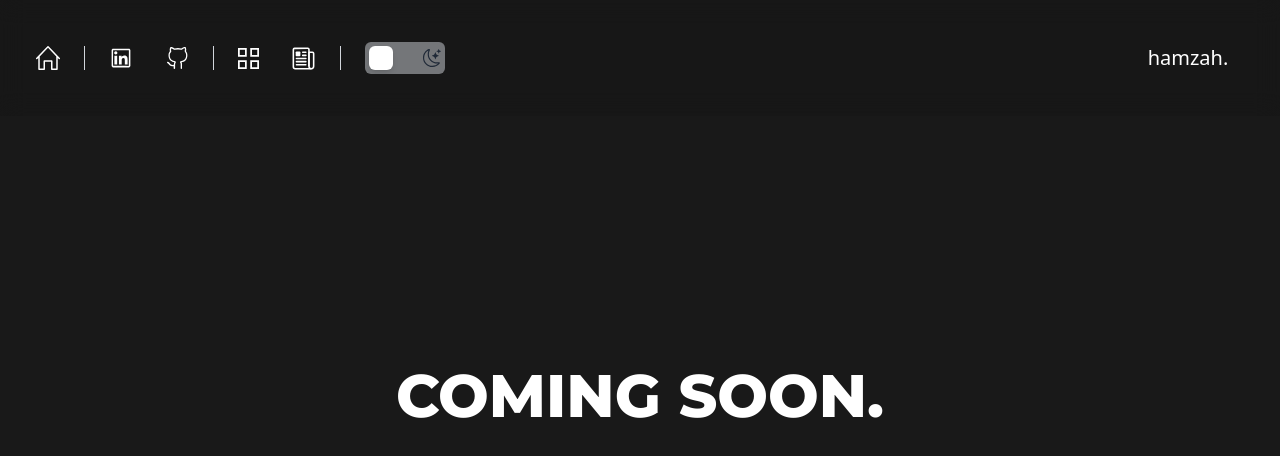
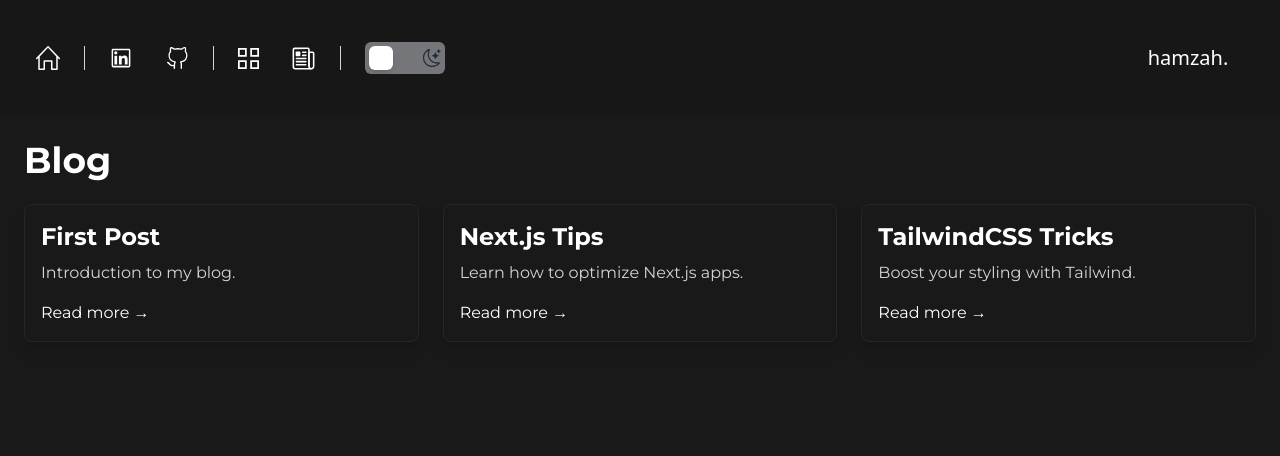
Before and after one commit to HBehery/hb_portfolio, a Next.js app: page /blog in a window 1280 px wide. Shown: the top 456 px of the page. Built offline with nearby package versions, Linux system fonts and the light colour scheme.

Commit message:
general blog cards and pages created

```diff
--- /dev/null
+++ b/app/blog/[slug]/page.tsx
@@ -0,0 +1,34 @@
+import { notFound } from "next/navigation";
+
+interface PostData {
+  title: string;
+  content: string;
+}
+
+const posts: Record<string, PostData> = {
+  "first-post": {
+    title: "First Post",
+    content: "Welcome to my first blog post!",
+  },
+  "nextjs-tips": {
+    title: "Next.js Tips",
+    content: "Optimize Next.js apps like a pro.",
+  },
+  "tailwindcss-tricks": {
+    title: "TailwindCSS Tricks",
+    content: "Master TailwindCSS styling.",
+  },
+};
+
+export default function BlogPost({ params }: { params: { slug: string } }) {
+  const post = posts[params.slug];
+
+  if (!post) return notFound();
+
+  return (
+    <div className="container mx-auto p-6 text-gray-700 dark:text-white">
+      <h1 className="text-4xl font-bold mb-4">{post.title}</h1>
+      <div className="leading-loose">{post.content}</div>
+    </div>
+  );
+}
--- a/app/blog/page.tsx
+++ b/app/blog/page.tsx
@@ -1,13 +1,35 @@
-import React from "react";
+import BlogList from "../components/blog/BlogCardList";
 
-const BlogPage = () => {
+interface BlogPost {
+  title: string;
+  description: string;
+  slug: string;
+}
+
+// Example data. Replace this with dynamic content later.
+const posts: BlogPost[] = [
+  {
+    title: "First Post",
+    description: "Introduction to my blog.",
+    slug: "first-post",
+  },
+  {
+    title: "Next.js Tips",
+    description: "Learn how to optimize Next.js apps.",
+    slug: "nextjs-tips",
+  },
+  {
+    title: "TailwindCSS Tricks",
+    description: "Boost your styling with Tailwind.",
+    slug: "tailwindcss-tricks",
+  },
+];
+
+export default function BlogPage() {
   return (
-    <div>
-      <div className="dark:text-white text-gray-800 font-extrabold text-4xl sm:text-6xl flex w-[100vw] h-[70vh] items-center justify-center">
-        <h1>COMING SOON.</h1>
-      </div>
+    <div className="container mx-auto p-6 text-gray-700 dark:text-white">
+      <h1 className="text-4xl font-bold mb-6">Blog</h1>
+      <BlogList posts={posts} />
     </div>
   );
-};
-
-export default BlogPage;
+}
--- /dev/null
+++ b/app/components/blog/BlogCard.tsx
@@ -0,0 +1,17 @@
+import Link from "next/link";
+
+interface BlogCardProps {
+  title: string;
+  description: string;
+  slug: string;
+}
+
+export default function BlogCard({ title, description, slug }: BlogCardProps) {
+  return (
+    <div className="border dark:border-stone-800 rounded-lg p-4 shadow-lg hover:shadow-xl transition-all">
+      <h2 className="text-2xl font-bold mb-2">{title}</h2>
+      <p className="text-gray-600  dark:text-gray-300 mb-4">{description}</p>
+      <Link href={`/blog/${slug}`}>Read more &rarr;</Link>
+    </div>
+  );
+}
--- /dev/null
+++ b/app/components/blog/BlogCardList.tsx
@@ -0,0 +1,26 @@
+import BlogCard from "./BlogCard";
+
+interface BlogPost {
+  title: string;
+  description: string;
+  slug: string;
+}
+
+interface BlogListProps {
+  posts: BlogPost[];
+}
+
+export default function BlogList({ posts }: BlogListProps) {
+  return (
+    <div className="grid gap-6 grid-cols-1 md:grid-cols-2 lg:grid-cols-3">
+      {posts.map((post) => (
+        <BlogCard
+          key={post.slug}
+          title={post.title}
+          description={post.description}
+          slug={post.slug}
+        />
+      ))}
+    </div>
+  );
+}
```
